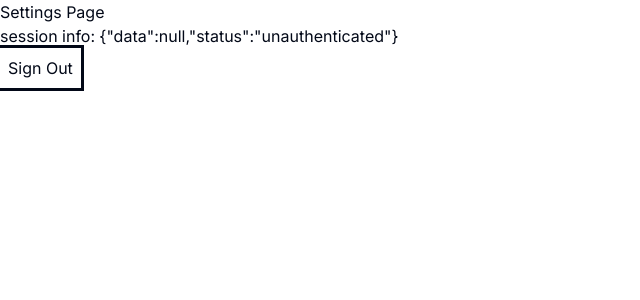
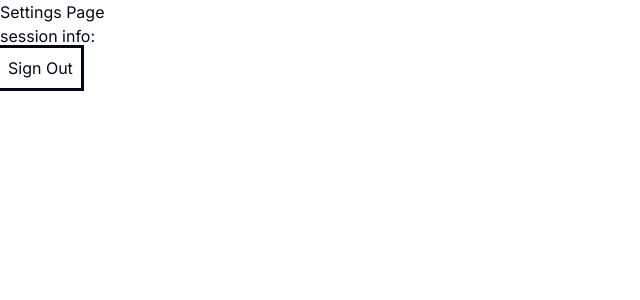
Before and after one commit to pdrmenezes/next-auth-v5-toolkit, a Next.js app: page /settings in a window 1280 px wide. Shown: the top 300 px of the page, without its empty margins (0-640 px from the left). Built offline with nearby package versions, Linux system fonts and the light colour scheme; no server answers.

Commit message:
feat: reusable hook to avoid having to get the user from the session object

```diff
--- a/app/(protected)/settings/page.tsx
+++ b/app/(protected)/settings/page.tsx
@@ -1,17 +1,17 @@
 "use client";
 
 import { logout } from "@/actions/logout";
-import { useSession } from "next-auth/react";
+import { useCurrentUser } from "@/hooks/use-current-user";
 
 export default function SettingsPage() {
-  const session = useSession();
+  const user = useCurrentUser();
   const onClick = () => {
     logout();
   };
   return (
     <div>
       <h1>Settings Page</h1>
-      <p>session info: {JSON.stringify(session)}</p>
+      <p>session info: {JSON.stringify(user)}</p>
       <button className="p-2 outline" onClick={onClick}>
         Sign Out
       </button>
--- /dev/null
+++ b/hooks/use-current-user.ts
@@ -0,0 +1,6 @@
+import { useSession } from "next-auth/react";
+
+export function useCurrentUser() {
+  const session = useSession();
+  return sessionStorage.data?.user;
+}
```
